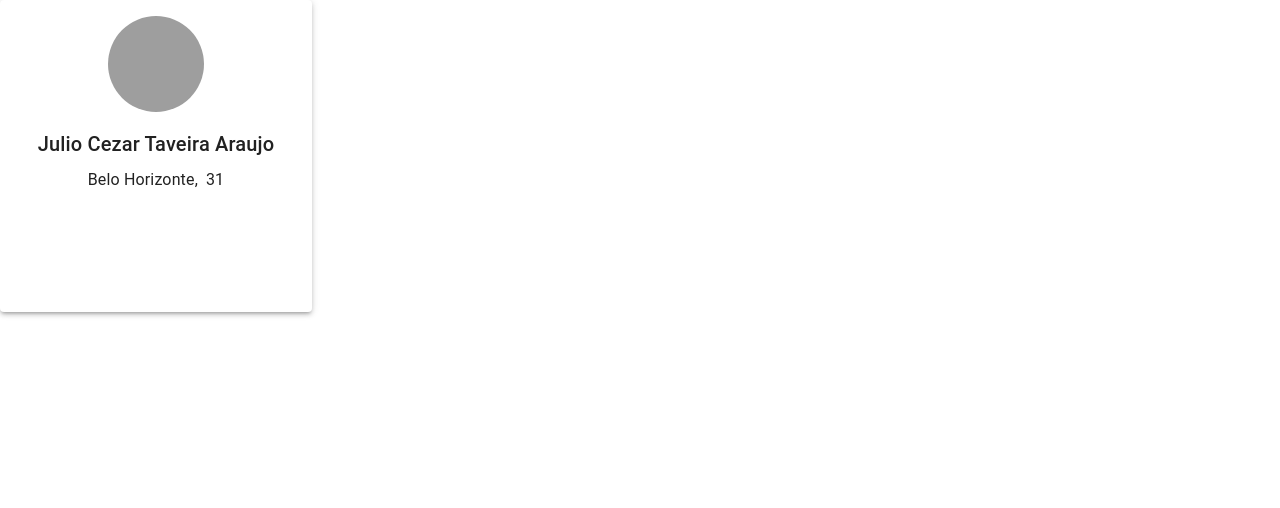
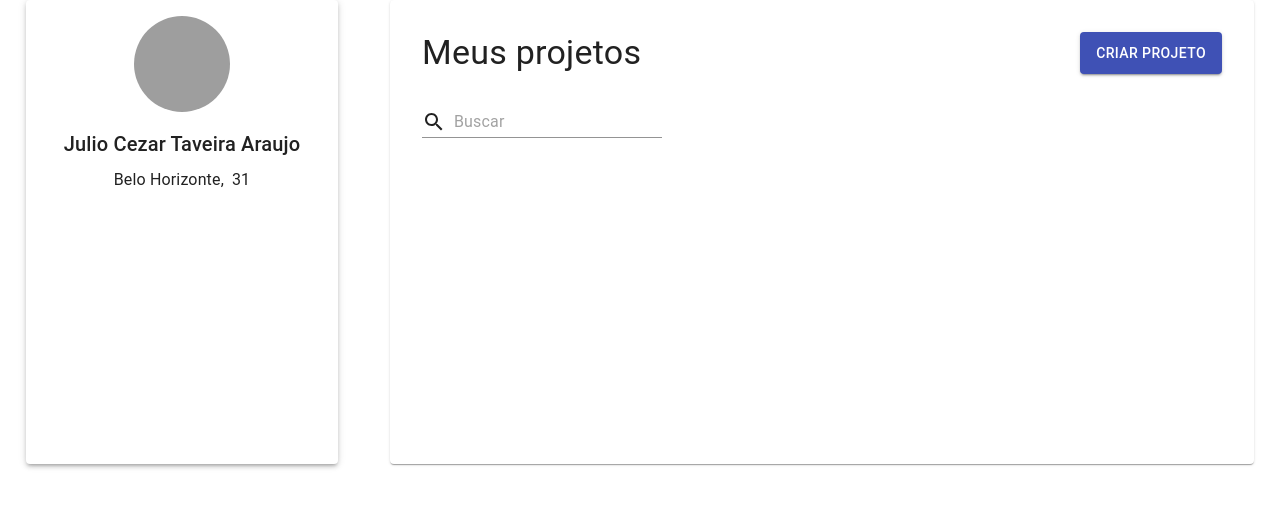
Before and after one commit to ditointernet/tradulab, a React (Create React App) app in the folder packages/web/: page / in a window 1280 px wide. Shown: the top 508 px of the page. Built offline with nearby package versions, Linux system fonts and the light colour scheme; grey boxes are pictures that could not be loaded; what apollo-upload-client would draw is missing.

Commit message:
Estrutura pronta exceto a "tabela" com projetos e cargos

```diff
--- a/packages/web/src/App.tsx
+++ b/packages/web/src/App.tsx
@@ -9,8 +9,8 @@ import {
 } from "@apollo/client";
 import { createUploadLink } from "apollo-upload-client";
 
-import UploadForm from "./UploadForm";
-import CardProfileContainer from './CardProfileContainer';
+import CardProfileContainer from "./CardProfileContainer";
+import MyProjects from "./MyProjects";
 
 const uploadLink = createUploadLink({
   uri: "http://localhost:3001/graphql",
@@ -42,7 +42,10 @@ const client = new ApolloClient({
 function App() {
   return (
     <ApolloProvider client={client}>
-      <CardProfileContainer />
+      <div style={{display: 'flex', justifyContent: 'space-around'}}>
+        <CardProfileContainer />
+        <MyProjects />
+      </div>
     </ApolloProvider>
   );
 }
--- /dev/null
+++ b/packages/web/src/MyProjects.tsx
@@ -0,0 +1,56 @@
+import React from 'react';
+
+import {
+  Paper,
+  makeStyles,
+  createStyles,
+  Theme,
+  Box,
+  Typography,
+  Button,
+  Input,
+  InputAdornment,
+} from '@material-ui/core';
+
+import { Search as SearchIcon } from '@material-ui/icons';
+
+const useStyles = makeStyles((theme: Theme) =>
+  createStyles({
+    paper: {
+      display: 'flex',
+      flexDirection: 'column',
+      padding: theme.spacing(4),
+      width: theme.spacing(100),
+      height: theme.spacing(50),
+    },
+    input: {
+      marginTop: theme.spacing(4),
+      width: theme.spacing(30),
+    },
+  })
+);
+
+const MyProjects = () => {
+  const classes = useStyles();
+  return (
+    <Paper className={classes.paper}>
+      <Box display="flex" justifyContent="space-between">
+        <Typography variant="h4">Meus projetos</Typography>
+        <Button variant="contained" color="primary">
+          Criar projeto
+        </Button>
+      </Box>
+      <Input
+        placeholder="Buscar"
+        className={classes.input}
+        startAdornment={
+          <InputAdornment position="start">
+            <SearchIcon />
+          </InputAdornment>
+        }
+      />
+    </Paper>
+  );
+};
+
+export default MyProjects;
```
Also changed, not shown: packages/web/src/UploadForm.tsx (+6 -6 lines), 1 other file (tests, documents, lock files or other folders).
